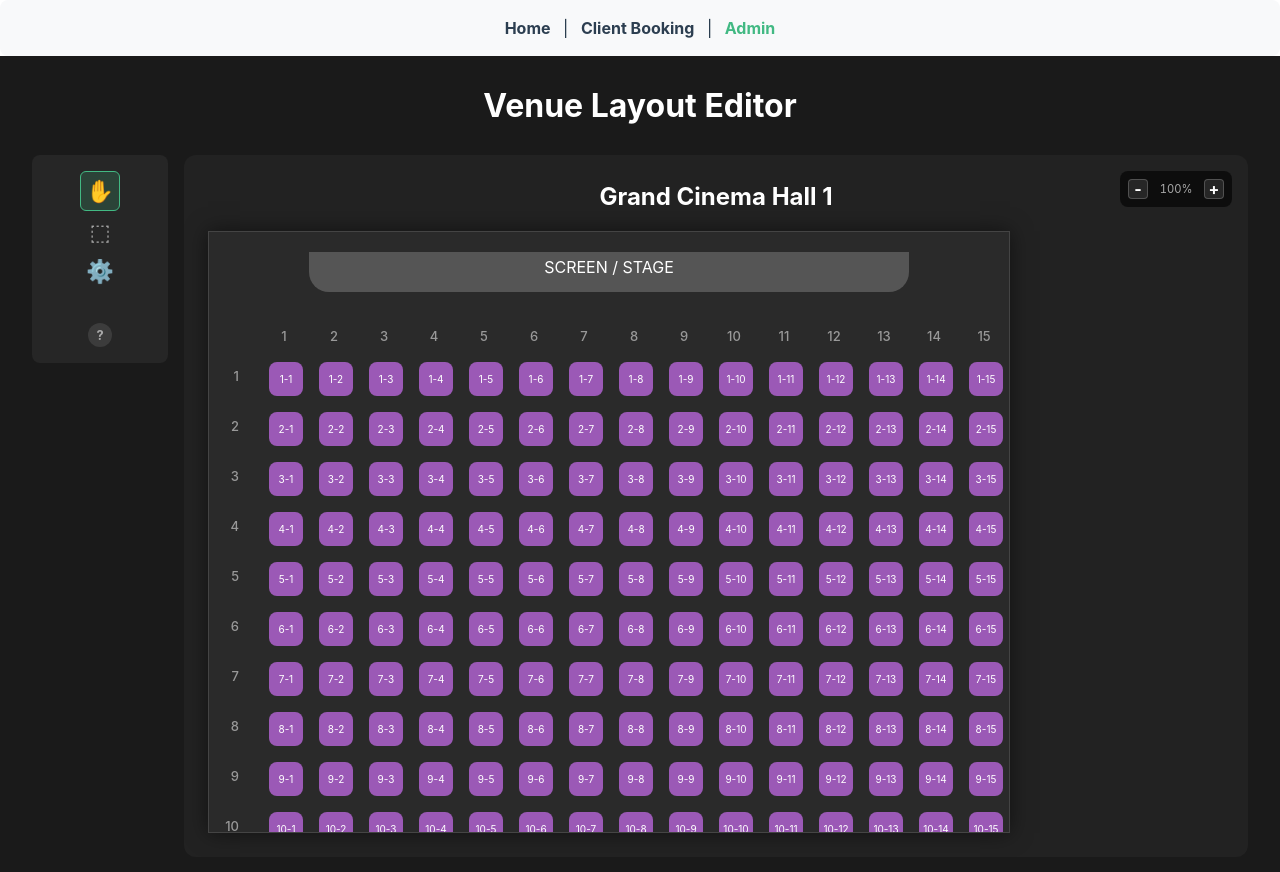
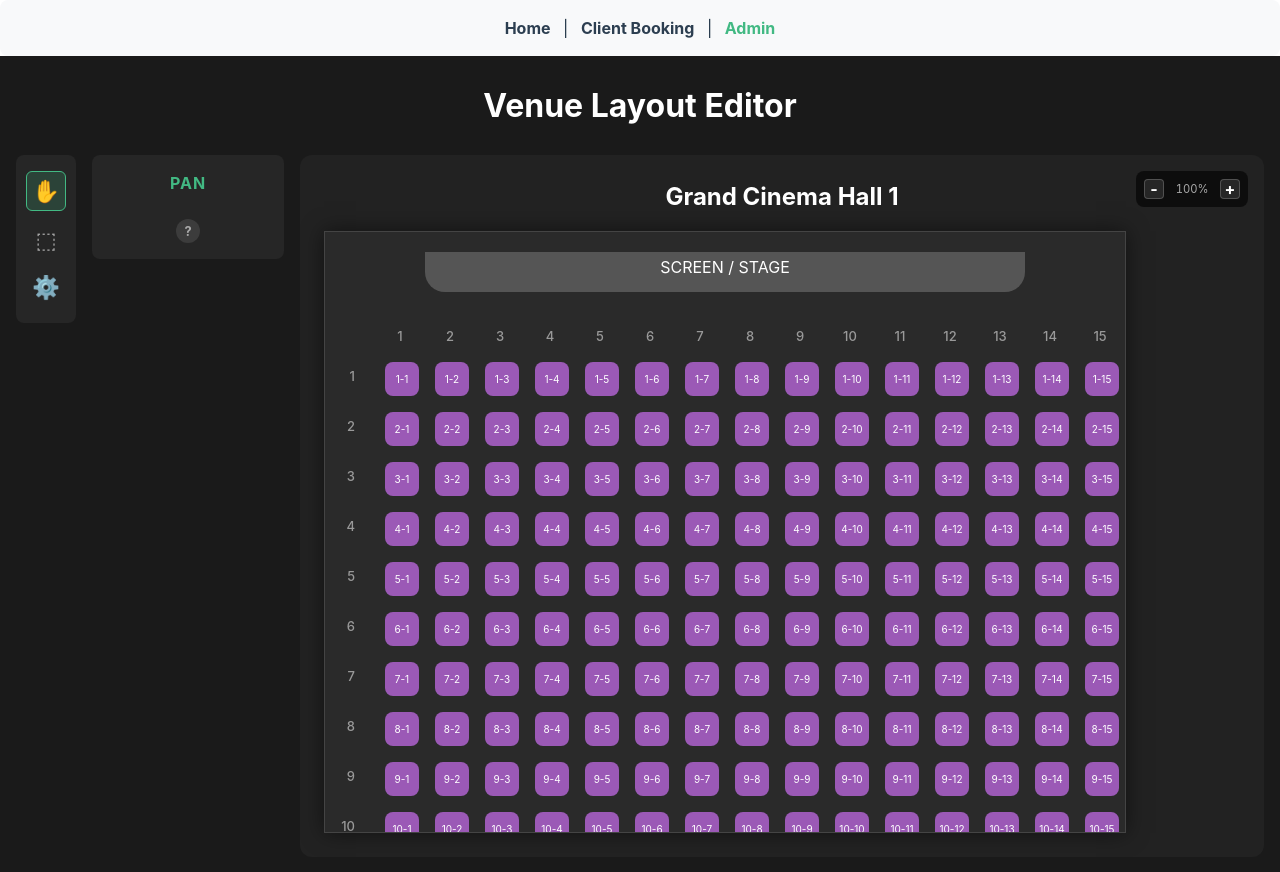
Before and after one commit to gerasem/ticket-shop, a Vue app: page /admin-arrows in a window 1280 px wide. Shown: the top 872 px of the page. Built offline with nearby package versions, Linux system fonts and the light colour scheme.

Commit message:
fix styles

```diff
--- a/src/assets/venue.css
+++ b/src/assets/venue.css
@@ -1,6 +1,6 @@
 
 .admin-view {
-  padding: 2rem;
+  padding: 2rem 1rem;
   background: #1a1a1a;
   min-height: 100vh;
   color: white;
@@ -49,7 +49,6 @@ h1 {
 .selected-count {
   margin-top: 1rem;
   padding-top: 1rem;
-  border-top: 1px solid rgba(255, 255, 255, 0.1);
   color: #42b983;
   font-weight: bold;
   font-size: 1.1rem;
--- a/src/views/AdminViewArrows.vue
+++ b/src/views/AdminViewArrows.vue
@@ -298,10 +298,8 @@ const handleSeatClick = (seatId: string, event: MouseEvent) => {
       class="editor-container"
       @mousedown="handleContainerMouseDown"
     >
-      <!-- Sidebar -->
-      <div class="sidebar">
-        <!-- Tools Section -->
-        <div class="sidebar-section tools-section">
+      <!-- Main Toolbar -->
+      <div class="main-toolbar">
         <button
           class="tool-btn"
           :class="{ active: activeTool === 'pan' }"
@@ -326,6 +324,13 @@ const handleSeatClick = (seatId: string, event: MouseEvent) => {
         >
           <span class="tool-icon">⚙️</span>
         </button>
+      </div>
+
+      <!-- Properties Panel (Sidebar) -->
+      <div class="sidebar">
+        <!-- Tool Title -->
+        <div class="sidebar-header">
+          <h3>{{ activeTool === 'pan' ? 'Pan' : activeTool === 'select' ? 'Select' : 'Settings' }}</h3>
         </div>
 
         <!-- Settings Section -->
@@ -469,19 +474,40 @@ const handleSeatClick = (seatId: string, event: MouseEvent) => {
   align-items: flex-start;
 }
 
-/* Sidebar */
-.sidebar {
-  width: 120px; /* Wider fixed width */
+/* Main Toolbar */
+.main-toolbar {
+  width: 60px;
   flex-shrink: 0;
   background: rgba(255, 255, 255, 0.05);
   border-radius: 8px;
-  padding: 1rem 0.5rem;
+  padding: 1rem 0;
   display: flex;
   flex-direction: column;
-  gap: 2rem;
+  gap: .5rem;
   align-items: center;
-  height: 100%; /* Full height of container */
-  position: relative;
+  height: 100%;
+}
+
+/* Sidebar (Properties) */
+.sidebar {
+  width: 160px; /* Wider for properties */
+  flex-shrink: 0;
+  background: rgba(255, 255, 255, 0.05);
+  border-radius: 8px;
+  padding: 1rem;
+  display: flex;
+  flex-direction: column;
+  gap: 1.5rem;
+  align-items: center;
+  height: 100%;
+}
+
+.sidebar-header h3 {
+  margin: 0;
+  font-size: 1rem;
+  color: #42b983;
+  text-transform: uppercase;
+  letter-spacing: 1px;
 }
 
 .sidebar-section {
@@ -556,11 +582,7 @@ const handleSeatClick = (seatId: string, event: MouseEvent) => {
   width: 100%;
 }
 
-.selected-count {
-  font-size: 0.8rem;
-  color: #42b983;
-  font-weight: bold;
-}
+
 
 .clear-btn {
   background: transparent;
```
Lines whose indentation alone changed are shown as unchanged.
